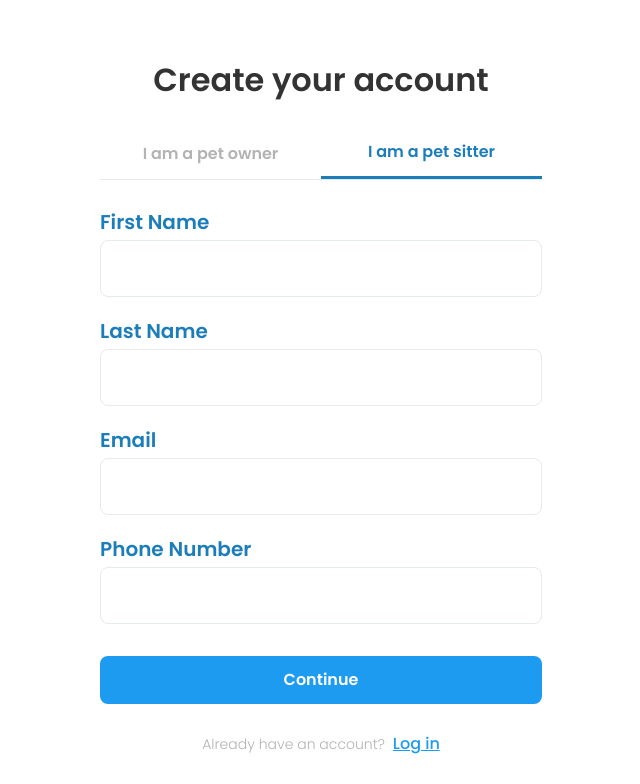
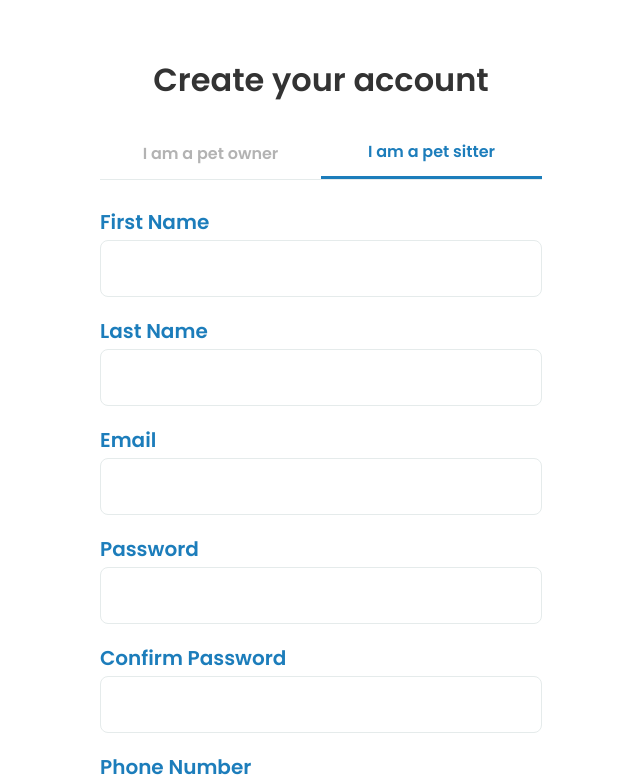
Before and after one commit to jetsarew/fur-ever-friends-frontend, a Next.js app: page /auth/signup/pet-sitter in a window 1280 px wide. Shown: the top 784 px of the page, without its empty margins (319-959 px from the left). Built offline with nearby package versions, Linux system fonts and the light colour scheme.

Commit message:
feat: qualification with password

```diff
--- a/src/app/(overview)/applications/(overview)/[id]/page.tsx
+++ b/src/app/(overview)/applications/(overview)/[id]/page.tsx
@@ -12,7 +12,6 @@ export default function ApplicationPage({ params }: {
 }) {
     const [qualification, setQualification] = useState<QualificationModelResponse>();
     const [previewCertificateImage, setPreviewCertificateImage] = useState<string>("/Upload file.svg");
-    const [state, setState] = useState("");
 
     useEffect(() => {
         const fetchQualification = async () => {
@@ -35,17 +34,15 @@ export default function ApplicationPage({ params }: {
 
     const onAcceptQualificationClick = async () => {
         if (qualification) {
-            setState("ACCEPTED");
-            console.log('accepted');
-            return await userService.createPetSitter(qualification.email);
+            await userService.createPetSitter(qualification.email);
+            window.location.reload();
         }
     };
 
     const onRejectQualificationClick = async () => {
         if (qualification) {
-            setState("REJECTED");
-            console.log('rejected');
-            return await qualificationService.updateQualification(qualification.id, { state: "REJECTED" })
+            await qualificationService.updateQualification(qualification.id, { state: "REJECTED" })
+            window.location.reload();
         }
     };
 
@@ -58,7 +55,7 @@ export default function ApplicationPage({ params }: {
                     Application
                 </div>
                 <div className="flex gap-[16px]">
-                    {qualification?.state === "PENDING" && state === "" ?
+                    {qualification?.state === "PENDING" ?
                         <>
                             <button
                                 className="bg-bright-green text-button text-white py-[8px] px-[24px] rounded-[8px]"
@@ -72,7 +69,7 @@ export default function ApplicationPage({ params }: {
                             </button>
                         </> :
                         <div className="text-body-bold text-medium-gray">
-                            {state ? state : qualification?.state}
+                            {qualification?.state == "ACCEPTED" ? "Accepted" : "Rejected"}
                         </div>
                     }
                 </div>
@@ -109,7 +106,7 @@ export default function ApplicationPage({ params }: {
                 </div>
                 <div className="border border-bd-gray rounded-[8px] p-[8px]">
                     <Image
-                        src={qualification?.certificateUrl ? getAttachmentSrc(qualification?.certificateUrl) : "/empty.svg"}
+                        src={qualification?.certificateUrl ? getAttachmentSrc(qualification.certificateUrl) : "/empty.svg"}
                         width={194}
                         height={121}
                         alt="Upload file"
--- a/src/app/auth/signup/(overview)/pet-sitter/page.tsx
+++ b/src/app/auth/signup/(overview)/pet-sitter/page.tsx
@@ -10,9 +10,9 @@ import { useFormik } from "formik";
 import { useRouter } from "next/navigation";
 
 export default function PetSitterSignUpPage() {
-  const { email, firstName, lastName, phone } = useAppSelector((state) => state.qualification);
+  const { email, firstName, lastName, phone, password, confirmedPassword } = useAppSelector((state) => state.qualification);
 
-  const { setEmailStore, setFirstNameStore, setLastNameStore, setPhoneStore } = useQualificationStep();
+  const { setEmailStore, setFirstNameStore, setLastNameStore, setPhoneStore, setPasswordStore, setConfirmPasswordStore } = useQualificationStep();
   const router = useRouter();
 
   const onContinueButtonClicked = () => {
@@ -25,6 +25,10 @@ export default function PetSitterSignUpPage() {
     setFirstNameStore(formik.values.firstname);
     setLastNameStore(formik.values.lastname);
     setPhoneStore(formik.values.phone);
+    if(formik.values.password)
+      setPasswordStore(formik.values.password);
+    if(formik.values.confirmPassword)
+      setConfirmPasswordStore(formik.values.confirmPassword);
 
     router.push("/auth/signup/upload-cer");
   };
@@ -36,6 +40,8 @@ export default function PetSitterSignUpPage() {
       lastname: lastName ?? "",
       phone: phone ?? "",
       email: email ?? "",
+      password: password ?? "",
+      confirmPassword: confirmedPassword ?? "",
     },
     validateOnChange: false,
     enableReinitialize: true,
@@ -47,6 +53,8 @@ export default function PetSitterSignUpPage() {
   const firstNameInputProps = getFieldProps(formik, "firstname");
   const lastNameInputProps = getFieldProps(formik, "lastname");
   const phoneInputProps = getFieldProps(formik, "phone");
+  const passwordInputProps = getFieldProps(formik, "password");
+  const confirmPasswordInputProps = getFieldProps(formik, "confirmPassword");
 
   return (
     <form
@@ -82,6 +90,24 @@ export default function PetSitterSignUpPage() {
         type="email"
       />
       <ValidatedInput
+        {...passwordInputProps}
+        label="Password"
+        containerStyle="relative flex flex-col gap-2"
+        labelStyle="text-subheading2 text-dark-blue"
+        value={formik.values.password}
+        onChange={(e) => formik.setFieldValue("password", e.target.value)}
+        type="password"
+      />
+      <ValidatedInput
+        {...confirmPasswordInputProps}
+        label="Confirm Password"
+        containerStyle="relative flex flex-col gap-2"
+        labelStyle="text-subheading2 text-dark-blue"
+        value={formik.values.confirmPassword}
+        onChange={(e) => formik.setFieldValue("confirmPassword", e.target.value)}
+        type="password"
+      />
+      <ValidatedInput
         {...phoneInputProps}
         label="Phone Number"
         containerStyle="relative flex flex-col gap-2"
--- a/src/app/auth/signup/upload-cer/page.tsx
+++ b/src/app/auth/signup/upload-cer/page.tsx
@@ -12,7 +12,7 @@ const UploadCertificate = () => {
   const [file, setFile] = useState<File | null>(null);
   const [previewCertificateImage, setPreviewCertificateImage] = useState<string>("/Upload file.svg");
 
-  const { email, firstName, lastName, phone } = useAppSelector((state) => state.qualification);
+  const { email, firstName, lastName, phone, password } = useAppSelector((state) => state.qualification);
   const { resetStateStore } = useQualificationStep();
   const router = useRouter();
 
@@ -29,7 +29,7 @@ const UploadCertificate = () => {
     try {
       const response = await qualificationService.sendQualification({
         email: email,
-        password: "12345678",
+        password: password,
         firstname: firstName,
         lastname: lastName,
         phone: phone,
--- a/src/app/constants/formik/petSitterRegister.formik.ts
+++ b/src/app/constants/formik/petSitterRegister.formik.ts
@@ -1,4 +1,4 @@
-import { emailValidator, stringNotEmptyValidator, telValidator } from "@/utils/validator";
+import { confirmPasswordValidator, emailValidator, passwordValidator, stringNotEmptyValidator, telValidator } from "@/utils/validator";
 import * as yup from "yup";
 import { Role } from "@/types/user.type";
 
@@ -26,5 +26,7 @@ export const PetSitterRegisterValidationSchema = yup.object({
   email: emailValidator,
   firstname: stringNotEmptyValidator,
   lastname: stringNotEmptyValidator,
-  phone: telValidator
+  phone: telValidator,
+  password: passwordValidator,
+  confirmPassword: confirmPasswordValidator,
 });
--- a/src/hooks/useQualificationStep.tsx
+++ b/src/hooks/useQualificationStep.tsx
@@ -10,6 +10,8 @@ import {
   setFirstName,
   setLastName,
   setPhone,
+  setPassword,
+  setConfirmPassword,
 } from "@/store/qualification/qualification.slice";
 
 export const useQualificationStep = () => {
@@ -50,6 +52,14 @@ export const useQualificationStep = () => {
     dispatch(resetState());
   };
 
+  const setPasswordStore = (password: string) => {
+    dispatch(setPassword(password));
+  }
+
+  const setConfirmPasswordStore = (password: string) => {
+    dispatch(setConfirmPassword(password));
+  }
+
   return {
     setStepStore,
     resetStepStore,
@@ -59,6 +69,8 @@ export const useQualificationStep = () => {
     setFirstNameStore,
     setLastNameStore,
     setPhoneStore,
+    setPasswordStore,
+    setConfirmPasswordStore,
     step,
     certificateImage,
     email,
--- a/src/store/qualification/qualification.slice.ts
+++ b/src/store/qualification/qualification.slice.ts
@@ -7,6 +7,8 @@ export interface QualificationAppState {
   lastName: string | null;
   email: string | null;
   phone: string | null;
+  password: string;
+  confirmedPassword: string;
 }
 
 const initialState: QualificationAppState = {
@@ -16,6 +18,8 @@ const initialState: QualificationAppState = {
   lastName: "",
   email: "",
   phone: "",
+  password: "",
+  confirmedPassword: "",
 };
 
 export const qualificationSlice = createSlice({
@@ -40,6 +44,12 @@ export const qualificationSlice = createSlice({
     setPhone: (state, action: PayloadAction<string>) => {
       state.phone = action.payload;
     },
+    setPassword: (state, action: PayloadAction<string>) => {
+      state.password= action.payload;
+    },
+    setConfirmPassword: (state, action: PayloadAction<string>) => {
+      state.confirmedPassword= action.payload;
+    },
     resetStep: (state) => {
       state.step = 0;
     },
@@ -50,6 +60,8 @@ export const qualificationSlice = createSlice({
       state.firstName = initialState.firstName;
       state.lastName = initialState.lastName;
       state.phone = initialState.phone;
+      state.password = initialState.password;
+      state.confirmedPassword = initialState.confirmedPassword;
     },
   },
 });
@@ -61,6 +73,8 @@ export const {
   setLastName,
   setEmail,
   setPhone,
+  setPassword,
+  setConfirmPassword,
   resetStep,
   resetState,
 } = qualificationSlice.actions;
```
